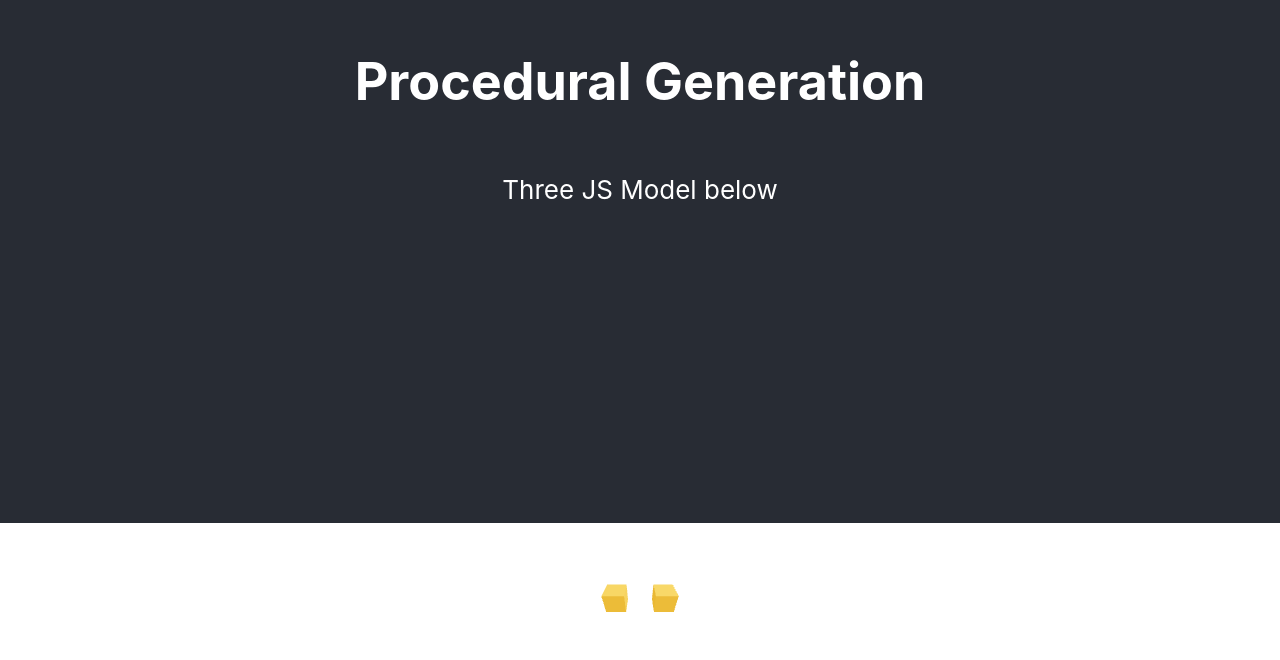
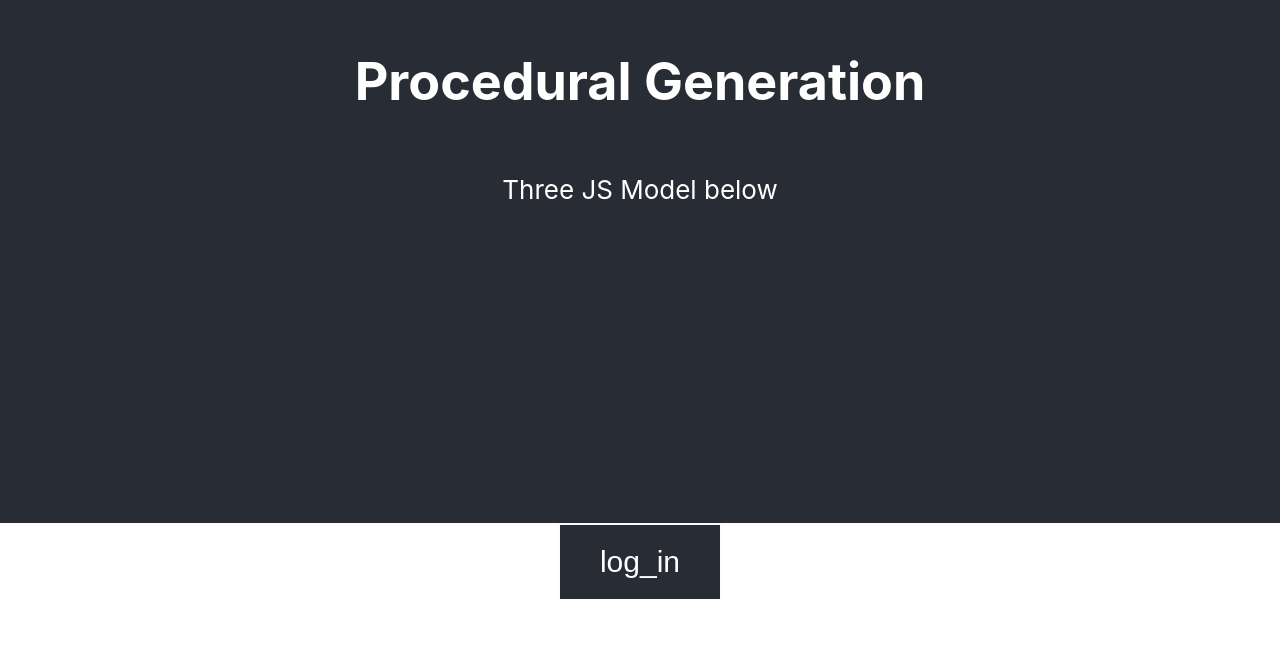
Before and after one commit to ucsb-cs148-w23/project-t11-proceduralgeneration, a React (Create React App) app in the folder frontend/: page / in a window 1280 px wide. Shown: the part 277-937 px from the top of the page. Built offline with nearby package versions, Linux system fonts and the light colour scheme.

Commit message:
log in botton

```diff
--- a/frontend/src/App.css
+++ b/frontend/src/App.css
@@ -24,6 +24,18 @@
   color: white;
 }
 
+.Button {
+  background-color: #282c34;
+  border: 2px solid#fcfcfd;
+  color: white;
+  padding: 20px 40px;
+  text-align: center;
+  text-decoration: none;
+  display: inline-block;
+  font-size: 30px;
+}
+
+
 .App-link {
   color: #61dafb;
 }
--- a/frontend/src/App.js
+++ b/frontend/src/App.js
@@ -3,11 +3,17 @@ import Header from './components/header.js'
 import Model from './components/model.js'
 import { Canvas } from '@react-three/fiber'
 
-
+function log_in(){
+  alert("Log in function will be implemented later")
+}
 function App() {
   return (
     <div className="App">
       <Header className="header" />
+      <button className = "Button"onClick={log_in}>
+        log_in
+
+      </button>
       <Canvas className="model">
         <ambientLight />
         <pointLight position={[10, 10, 10]} />
```
